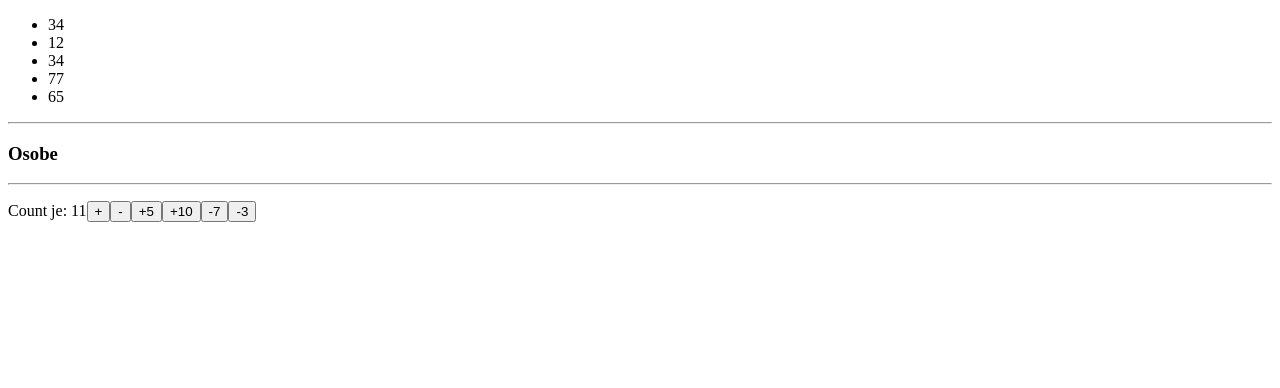
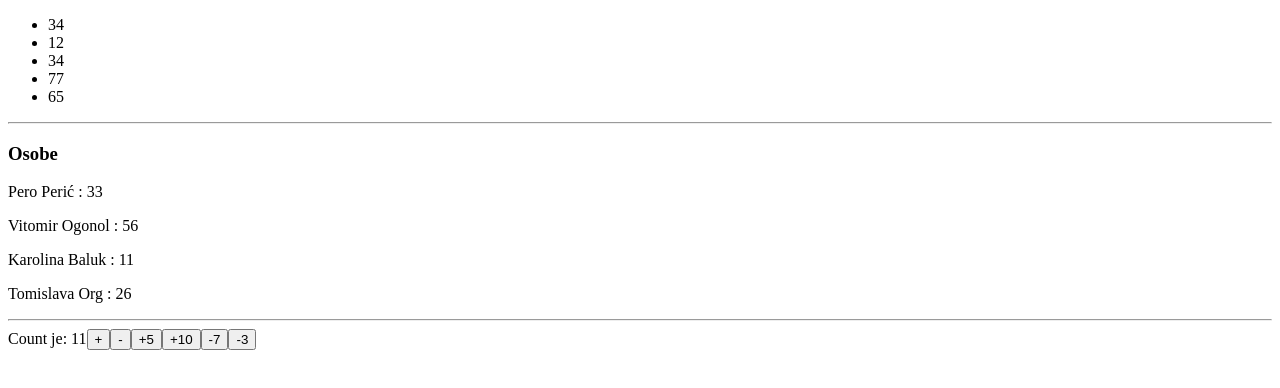
Before and after one commit to jvinkovic/react-pocetnici3, a React (Create React App) app: page / in a window 1280 px wide. Shown: the top 388 px of the page. Built offline with nearby package versions, Linux system fonts and the light colour scheme.

Commit message:
korisnici part1 - A,B,C

```diff
--- a/src/App.js
+++ b/src/App.js
@@ -1,7 +1,6 @@
-
-
 import CountRootComponent from './Event/CountRootComponent';
 import MyList from './List/MyList';
+import OsobeList from './List/OsobeList';
 
 function App() {
   return (
@@ -11,11 +10,11 @@ function App() {
       </div>
       <hr/>
       <h3>Osobe</h3>
-
+      <OsobeList />
       <hr/>
-      <p>
+      <div>
         <CountRootComponent />
-      </p>
+      </div>
     </div>
   );
 }
--- /dev/null
+++ b/src/List/OsobeList.js
@@ -0,0 +1,20 @@
+export default function OsobeList(){
+    const korisnici = [
+        { ime: 'Pero', prezime: 'Perić', godine: 33},
+        { ime: 'Vitomir', prezime: 'Ogonol', godine: 56},
+        { ime: 'Karolina', prezime: 'Baluk', godine: 11},
+        { ime: 'Tomislava', prezime: 'Org', godine: 26}
+    ];
+
+    return (
+        <div>
+            {korisnici.map((k, i) => {
+                return (
+                    <p key={i}>
+                        {k.ime} {k.prezime} : {k.godine}
+                    </p>
+                )
+            })}
+        </div>
+    )
+}
```
Also changed, not shown: src/List/Osoba.js (added).
